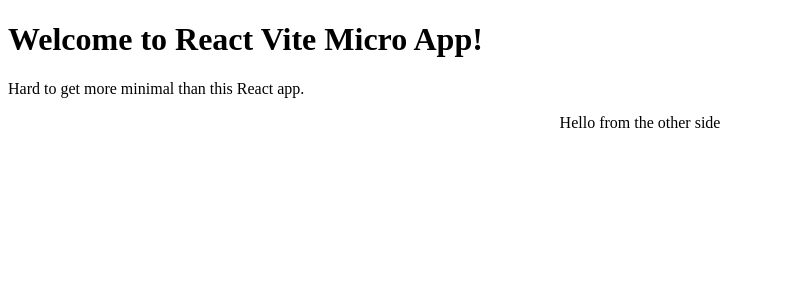
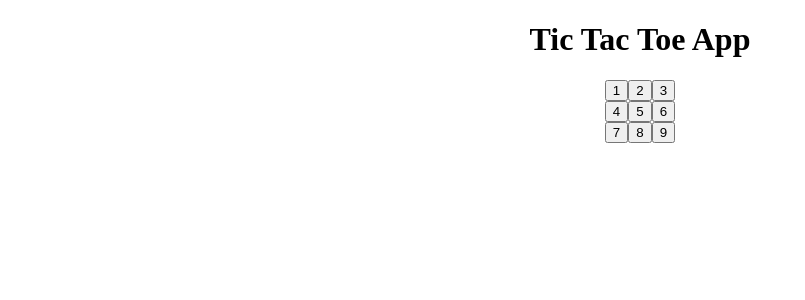
Before and after one commit to ashishrathod95/tictactoe-game, a React (Vite) app: page / in a window 1280 px wide. Shown: the top 300 px of the page, without its empty margins (0-805 px from the left). Built offline with nearby package versions, Linux system fonts and the light colour scheme.

Commit message:
Created Board.jsx and Square.jsx components

```diff
--- a/src/App.jsx
+++ b/src/App.jsx
@@ -1,10 +1,9 @@
 import React from "react";
+import Board from "./components/Board";
 
 export default () => (
   <>
-    <h1>Welcome to React Vite Micro App!</h1>
-    <p>Hard to get more minimal than this React app.</p>
-
-    <center>Hello from the other side</center>
+    <center><h1>Tic Tac Toe App</h1></center>
+    <center><Board /></center>
   </>
 );
--- /dev/null
+++ b/src/components/Board.jsx
@@ -0,0 +1,24 @@
+import React from 'react';
+import Square from './Square';
+
+const Board = () => {
+  return <div>
+    <div>
+      <Square value={1}/>
+      <Square value={2}/>
+      <Square value={3}/>
+    </div>
+    <div>
+      <Square value={4}/>
+      <Square value={5}/>
+      <Square value={6}/>
+    </div>
+    <div>
+      <Square value={7}/>
+      <Square value={8}/>
+      <Square value={9}/>
+    </div>
+  </div>;
+};
+
+export default Board;
--- /dev/null
+++ b/src/components/Square.jsx
@@ -0,0 +1,7 @@
+import React from 'react';
+
+const Square = ({value}) => {
+  return <button type="button">{ value }</button>
+};
+
+export default Square;
```
Also changed, not shown: 2 other files (tests, documents, lock files or other folders).
